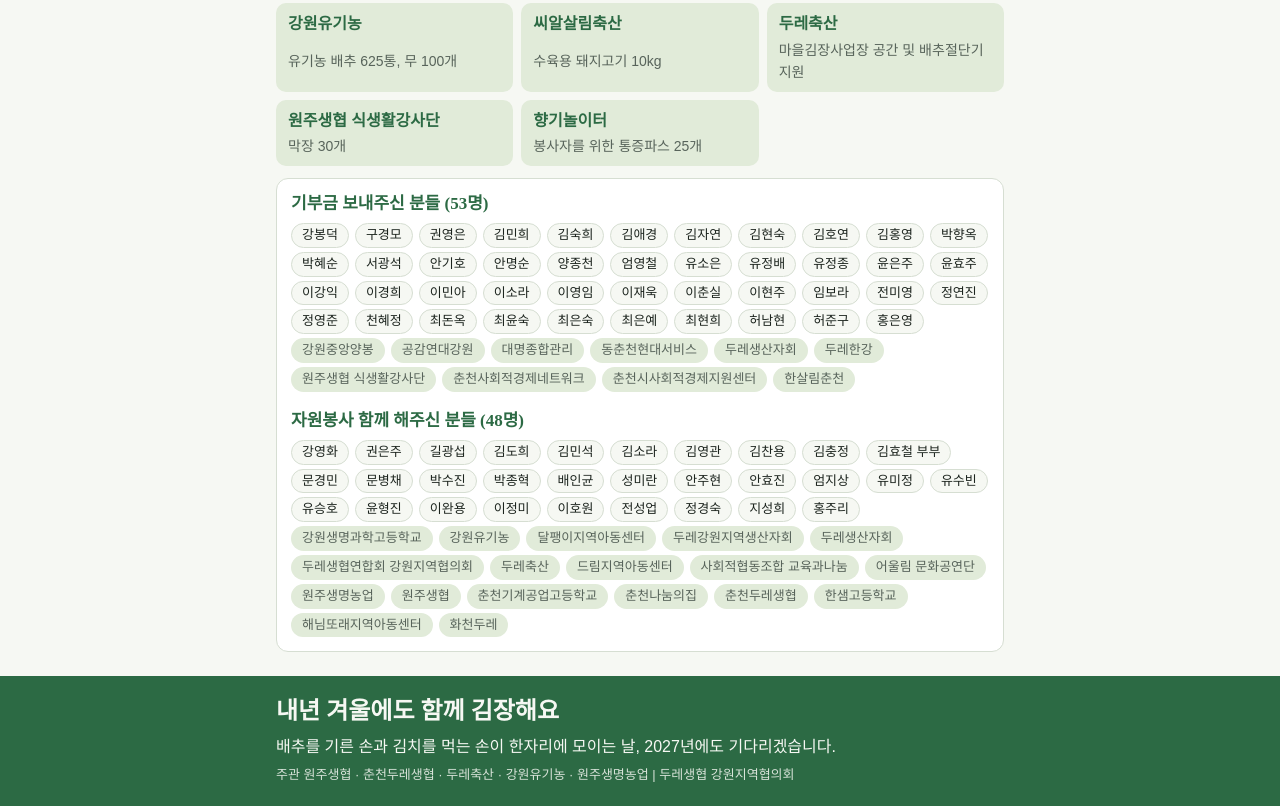
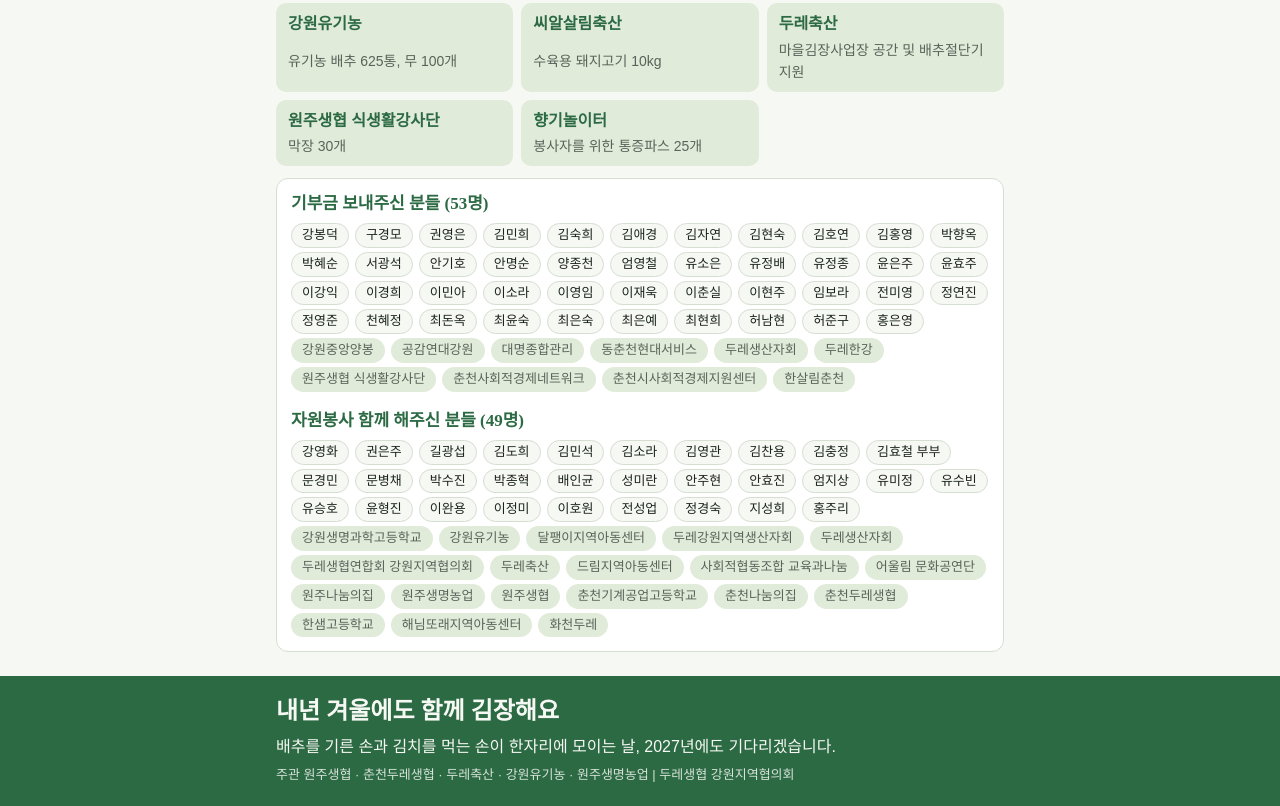
Before and after one commit to gwdure/kj26, a plain HTML site: page index.html in a window 1280 px wide. Shown: the part 4136-4942 px from the top of the page. Drawn offline with Linux system fonts and the light colour scheme; a web font is replaced by a local one.

Commit message:
자원봉사에 원주나눔의집 다시 추가

```diff
--- a/index.html
+++ b/index.html
@@ -333,9 +333,9 @@ footer small{opacity:.85;font-size:13px}
     <ul>
       <li>강봉덕</li><li>구경모</li><li>권영은</li><li>김민희</li><li>김숙희</li><li>김애경</li><li>김자연</li><li>김현숙</li><li>김호연</li><li>김홍영</li><li>박향옥</li><li>박혜순</li><li>서광석</li><li>안기호</li><li>안명순</li><li>양종천</li><li>엄영철</li><li>유소은</li><li>유정배</li><li>유정종</li><li>윤은주</li><li>윤효주</li><li>이강익</li><li>이경희</li><li>이민아</li><li>이소라</li><li>이영임</li><li>이재욱</li><li>이춘실</li><li>이현주</li><li>임보라</li><li>전미영</li><li>정연진</li><li>정영준</li><li>천혜정</li><li>최돈옥</li><li>최윤숙</li><li>최은숙</li><li>최은예</li><li>최현희</li><li>허남현</li><li>허준구</li><li>홍은영</li><li class="org">강원중앙양봉</li><li class="org">공감연대강원</li><li class="org">대명종합관리</li><li class="org">동춘천현대서비스</li><li class="org">두레생산자회</li><li class="org">두레한강</li><li class="org">원주생협 식생활강사단</li><li class="org">춘천사회적경제네트워크</li><li class="org">춘천시사회적경제지원센터</li><li class="org">한살림춘천</li>
     </ul>
-    <h3>자원봉사 함께 해주신 분들 (48명)</h3>
+    <h3>자원봉사 함께 해주신 분들 (49명)</h3>
     <ul>
-      <li>강영화</li><li>권은주</li><li>길광섭</li><li>김도희</li><li>김민석</li><li>김소라</li><li>김영관</li><li>김찬용</li><li>김충정</li><li>김효철 부부</li><li>문경민</li><li>문병채</li><li>박수진</li><li>박종혁</li><li>배인균</li><li>성미란</li><li>안주현</li><li>안효진</li><li>엄지상</li><li>유미정</li><li>유수빈</li><li>유승호</li><li>윤형진</li><li>이완용</li><li>이정미</li><li>이호원</li><li>전성업</li><li>정경숙</li><li>지성희</li><li>홍주리</li><li class="org">강원생명과학고등학교</li><li class="org">강원유기농</li><li class="org">달팽이지역아동센터</li><li class="org">두레강원지역생산자회</li><li class="org">두레생산자회</li><li class="org">두레생협연합회 강원지역협의회</li><li class="org">두레축산</li><li class="org">드림지역아동센터</li><li class="org">사회적협동조합 교육과나눔</li><li class="org">어울림 문화공연단</li><li class="org">원주생명농업</li><li class="org">원주생협</li><li class="org">춘천기계공업고등학교</li><li class="org">춘천나눔의집</li><li class="org">춘천두레생협</li><li class="org">한샘고등학교</li><li class="org">해님또래지역아동센터</li><li class="org">화천두레</li>
+      <li>강영화</li><li>권은주</li><li>길광섭</li><li>김도희</li><li>김민석</li><li>김소라</li><li>김영관</li><li>김찬용</li><li>김충정</li><li>김효철 부부</li><li>문경민</li><li>문병채</li><li>박수진</li><li>박종혁</li><li>배인균</li><li>성미란</li><li>안주현</li><li>안효진</li><li>엄지상</li><li>유미정</li><li>유수빈</li><li>유승호</li><li>윤형진</li><li>이완용</li><li>이정미</li><li>이호원</li><li>전성업</li><li>정경숙</li><li>지성희</li><li>홍주리</li><li class="org">강원생명과학고등학교</li><li class="org">강원유기농</li><li class="org">달팽이지역아동센터</li><li class="org">두레강원지역생산자회</li><li class="org">두레생산자회</li><li class="org">두레생협연합회 강원지역협의회</li><li class="org">두레축산</li><li class="org">드림지역아동센터</li><li class="org">사회적협동조합 교육과나눔</li><li class="org">어울림 문화공연단</li><li class="org">원주나눔의집</li><li class="org">원주생명농업</li><li class="org">원주생협</li><li class="org">춘천기계공업고등학교</li><li class="org">춘천나눔의집</li><li class="org">춘천두레생협</li><li class="org">한샘고등학교</li><li class="org">해님또래지역아동센터</li><li class="org">화천두레</li>
     </ul>
   </div>
 </div></section>
```
